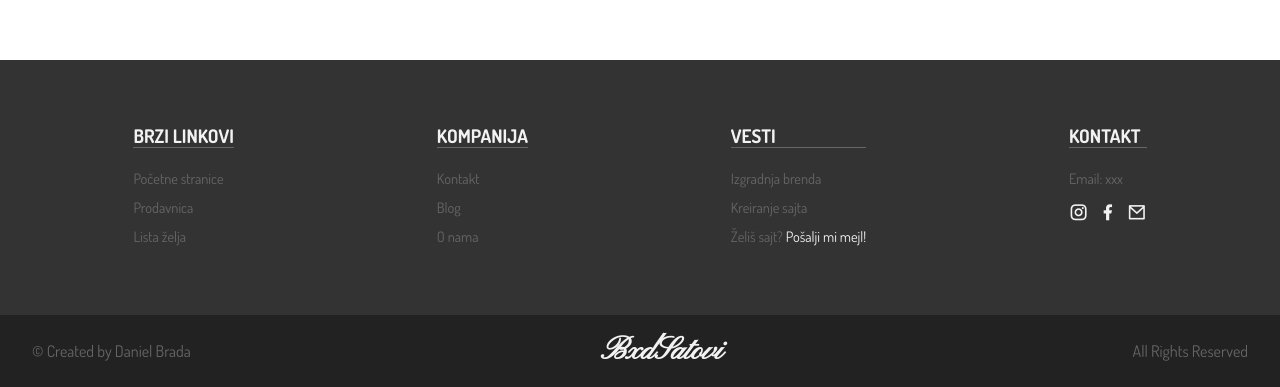
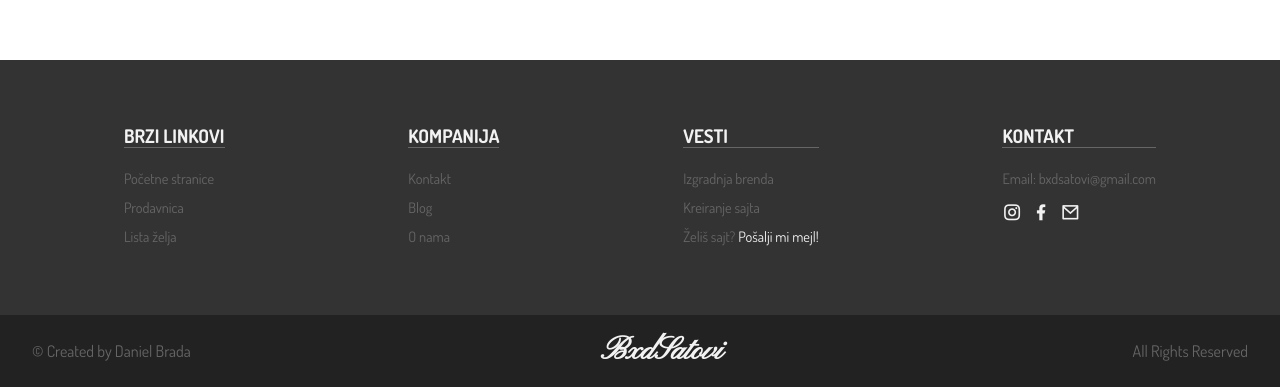
Before and after one commit to Bradadaniel/BxdSatovi, a React (Vite) app: page / in a window 1280 px wide. Shown: the part 2200-2587 px from the top of the page. Built offline with nearby package versions, Linux system fonts and the light colour scheme.

Commit message:
Fixing email in Footer

```diff
--- a/src/components/Footer.jsx
+++ b/src/components/Footer.jsx
@@ -61,7 +61,9 @@ export default function Footer() {
             </li>
             */}
             <li>
-              <a href="mailto:danibrada29@gmail.com">Email: xxx</a>
+              <a href="mailto:bxdsatovi@gmail.com">
+                Email: bxdsatovi@gmail.com
+              </a>
             </li>
             <div className="icons">
               <li>
@@ -75,7 +77,7 @@ export default function Footer() {
                 </a>
               </li>
               <li>
-                <a href="/">
+                <a href="mailto:bxdsatovi@gmail.com">
                   <i className="ri-mail-line"></i>
                 </a>
               </li>
```
